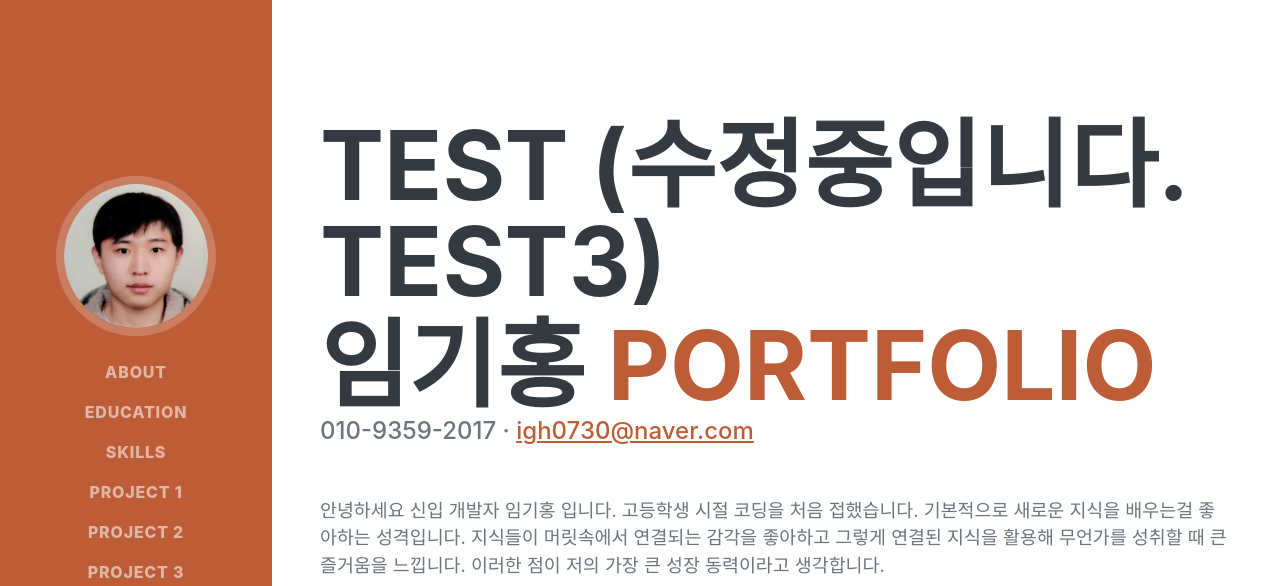
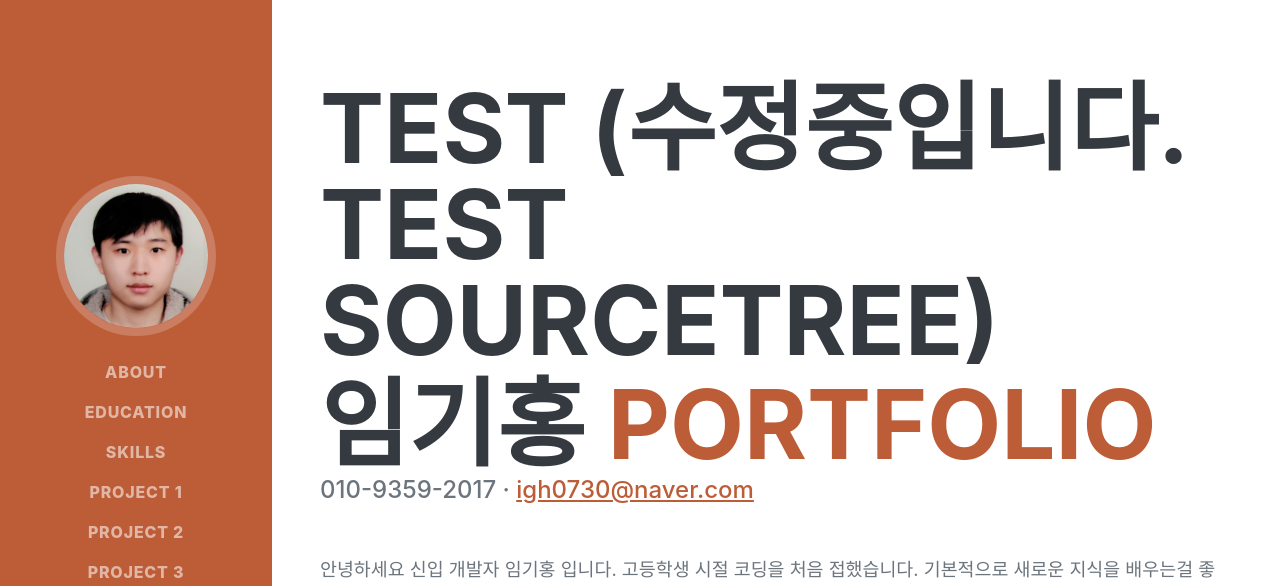
Before and after one commit to OQOOO/LimKiHong-Portfolio, a plain HTML site: page index.html in a window 1280 px wide. Shown: the top 586 px of the page. Drawn offline with nearby package versions, Linux system fonts and the light colour scheme; a web font is replaced by a local one.

Commit message:
test sourcetree

```diff
--- a/index.html
+++ b/index.html
@@ -49,7 +49,7 @@
             <!-- About-->
             <section class="resume-section" id="about">
                 <div class="resume-section-content">
-                    <h1>TEST (수정중입니다. TEST3)</h1>
+                    <h1>TEST (수정중입니다. TEST sourceTree)</h1>
                     <h1 class="mb-0">
                         임기홍
                         <span class="text-primary">portfolio</span>
```
